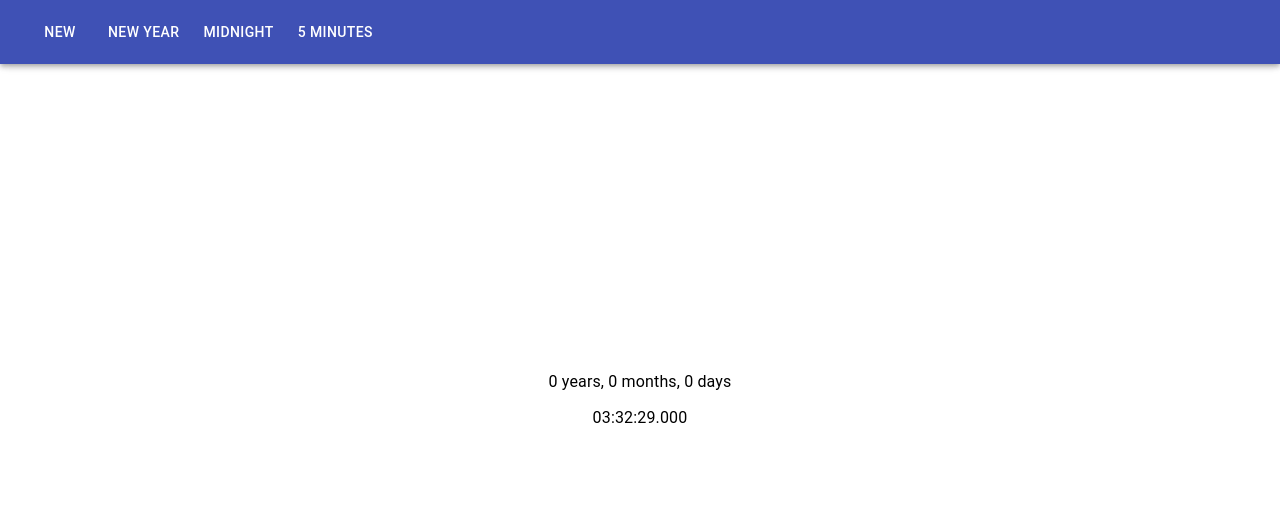
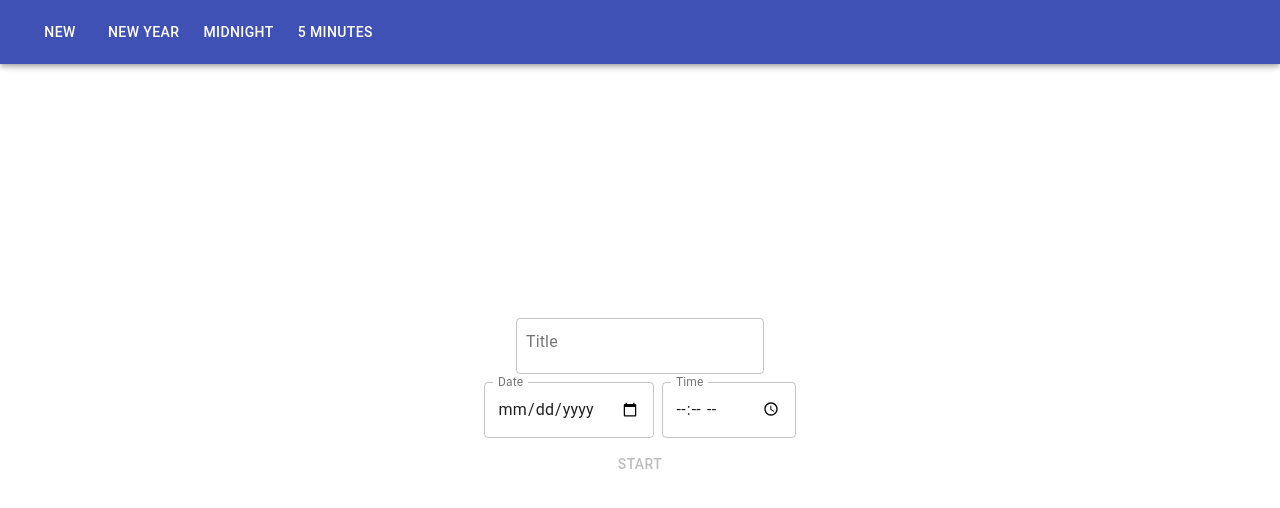
Before and after one commit to OkThought/countdown, a React (Create React App) app: page / in a window 1280 px wide. Shown: the top 508 px of the page. Built offline with nearby package versions, Linux system fonts and the light colour scheme.

Commit message:
Implement time input

```diff
--- a/src/components/App/App.tsx
+++ b/src/components/App/App.tsx
@@ -3,7 +3,16 @@ import React, {useState, useEffect, ChangeEvent, useMemo} from 'react'
 import Countdown, {CountdownRenderProps} from '../Countdown/Countdown'
 import {CountdownView} from '../CountdownView/CountdownView'
 import CountdownForm from '../CountdownForm/CountdownForm'
-import {dateWithoutTime, countdownUrl, CountdownUrlParams, MINUTE} from '../../utils'
+import {
+  dateWithoutTime,
+  countdownUrl,
+  CountdownUrlParams,
+  MINUTE,
+  formatDate,
+  formatTime,
+  DAY,
+  parseTime,
+} from '../../utils'
 
 //noinspection TypeScriptValidateTypes
 const useStyles = makeStyles((theme: Theme) => ({
@@ -14,7 +23,7 @@ const useStyles = makeStyles((theme: Theme) => ({
   appBar: {},
   link: {
     color: 'inherit',
-    margin: theme.spacing(0.5)
+    margin: theme.spacing(0.5),
   },
   content: {
     textAlign: 'center',
@@ -33,13 +42,15 @@ function App(props: {}) {
   const [newTargetDate, setNewTargetDate] = useState<Date | undefined>(targetDate)
   const [targetDateReached, setTargetDateReached] = useState(targetDate === undefined)
   const links = useMemo<Array<CountdownUrlParams & { label?: string }>>(() => {
+    const tomorrow = new Date(now.getTime() + DAY)
+
     return [{
       label: 'New',
     }, {
-      to: new Date(now.getFullYear(), 12, 31, 23, 59, 59, 999),
+      to: new Date(now.getFullYear() + 1, 1, 1, 0, 0, 0, 0),
       title: 'New Year',
     }, {
-      to: new Date(now.getFullYear(), now.getMonth(), now.getDate(), 23, 59, 59, 999),
+      to: new Date(tomorrow.getFullYear(), tomorrow.getMonth(), tomorrow.getDate(), 0,0, 0, 0),
       title: 'Midnight',
     }, {
       to: new Date(now.getTime() + 5 * MINUTE),
@@ -48,17 +59,14 @@ function App(props: {}) {
   }, [now])
 
   useEffect(() => {
-    let date = dateWithoutTime()
-
     new URLSearchParams(window.location.search).forEach((value, key) => {
       if (key === 'to') {
-        date = new Date(value)
+        setTargetDate(new Date(value))
       } else if (key === 'title') {
         setTitle(value)
       }
     })
 
-    setTargetDate(date)
   }, [])
 
   const newLocation = newTargetDate && countdownUrl({to: newTargetDate, title})
@@ -88,20 +96,44 @@ function App(props: {}) {
       <Container className={classes.content}>
         {targetDateReached ? (
           <CountdownForm
-            title={title}
-            onTitleChange={({target: {value}}) => setTitle(value)}
-            newTargetDate={newTargetDate}
-            onNewTargetDateChange={(e: ChangeEvent<HTMLInputElement>) => {
-              const oldDate = newTargetDate ? new Date(newTargetDate) : dateWithoutTime()
-              const newDate = e.target.valueAsDate || dateWithoutTime()
-              console.log(e.target.value, e.target.valueAsDate, newDate)
-              oldDate.setFullYear(newDate.getFullYear())
-              oldDate.setMonth(newDate.getMonth())
-              oldDate.setDate(newDate.getDate())
-              setNewTargetDate(oldDate)
+            titleProps={{
+              value: title,
+              onChange: ({target: {value}}) => setTitle(value),
             }}
-            onSubmit={() => window.location.assign(newLocation!)}
-            submitDisabled={!newLocation}
+            dateProps={{
+              value: newTargetDate ? formatDate(newTargetDate) : '',
+              onChange: (e: ChangeEvent<HTMLInputElement>) => {
+                const oldDate = newTargetDate ? new Date(newTargetDate) : dateWithoutTime()
+                const newDate = e.target.valueAsDate
+                if (newDate) {
+                  oldDate.setFullYear(
+                    newDate.getFullYear(),
+                    newDate.getMonth(),
+                    newDate.getDate(),
+                  )
+                  setNewTargetDate(oldDate)
+                } else {
+                  setNewTargetDate(undefined)
+                }
+              },
+            }}
+            timeProps={{
+              value: newTargetDate ? formatTime(newTargetDate) : '',
+              onChange: (e: ChangeEvent<HTMLInputElement>) => {
+                const oldDate = newTargetDate ? new Date(newTargetDate) : new Date()
+                const {value} = e.target
+                if (value) {
+                  oldDate.setHours(...parseTime(e.target.value))
+                  setNewTargetDate(oldDate)
+                } else {
+                  setNewTargetDate(newTargetDate ? dateWithoutTime(newTargetDate) : undefined)
+                }
+              },
+            }}
+            submitProps={{
+              disabled: !newLocation,
+              href: newLocation!,
+            }}
           />
         ) : (
           <Countdown
--- a/src/components/CountdownForm/CountdownForm.tsx
+++ b/src/components/CountdownForm/CountdownForm.tsx
@@ -1,16 +1,13 @@
 import React from 'react'
 import {Typography, TextField, Button, makeStyles, Theme} from '@material-ui/core'
-import {TextFieldProps} from '@material-ui/core/TextField'
-import {formatDate} from '../../utils'
+import {OutlinedTextFieldProps} from '@material-ui/core/TextField'
 import {ButtonProps} from '@material-ui/core/Button'
 
 export interface CountdownFormProps {
-  title: string
-  onTitleChange: TextFieldProps['onChange']
-  newTargetDate: Date | undefined
-  onNewTargetDateChange: TextFieldProps['onChange']
-  submitDisabled?: boolean
-  onSubmit: ButtonProps['onClick']
+  titleProps: Partial<OutlinedTextFieldProps>
+  dateProps: Partial<OutlinedTextFieldProps>
+  timeProps: Partial<OutlinedTextFieldProps>
+  submitProps: ButtonProps
 }
 
 //noinspection TypeScriptValidateTypes
@@ -31,12 +28,10 @@ const useStyles = makeStyles((theme: Theme) => ({
 
 function CountdownForm(props: CountdownFormProps) {
   const {
-    title,
-    onTitleChange,
-    newTargetDate,
-    onNewTargetDateChange,
-    submitDisabled,
-    onSubmit,
+    titleProps,
+    dateProps,
+    timeProps,
+    submitProps,
   } = props
 
   const classes = useStyles(props)
@@ -45,34 +40,53 @@ function CountdownForm(props: CountdownFormProps) {
     <>
       <Typography variant='h5' component='div'>
         <TextField
-          className={classes.title}
-          variant='outlined'
-          label='Title'
-          value={title}
-          onChange={onTitleChange}
+          {...{
+            className: classes.title,
+            variant: 'outlined',
+            label: 'Title',
+            ...titleProps,
+          }}
         />
       </Typography>
       <Typography variant='subtitle1' component='div'>
         <TextField
-          className={classes.date}
-          variant='outlined'
-          label='Date'
-          InputLabelProps={{
-            shrink: true,
+          {...{
+            className: classes.date,
+            variant: 'outlined',
+            label: 'Date',
+            InputLabelProps: {
+              shrink: true,
+            },
+            InputProps: {
+              inputProps: {
+                type: 'date',
+              },
+            },
+            ...dateProps,
           }}
-          InputProps={{
-            inputProps: {
-              type: 'date',
+        />
+        <TextField
+          {...{
+            className: classes.time,
+            variant: 'outlined',
+            label: 'Time',
+            InputLabelProps: {
+              shrink: true,
             },
+            InputProps: {
+              inputProps: {
+                type: 'time',
+              },
+            },
+            ...timeProps,
           }}
-          onChange={onNewTargetDateChange}
-          value={newTargetDate ? formatDate(newTargetDate) : ''}
         />
       </Typography>
       <Button
-        className={classes.submit}
-        disabled={submitDisabled}
-        onClick={onSubmit}
+        {...{
+          className: classes.submit,
+          ...submitProps,
+        }}
       >
         Start
       </Button>
--- a/src/utils.ts
+++ b/src/utils.ts
@@ -5,18 +5,34 @@ export const MINUTE = 60 * SECOND
 export const HOUR = 60 * MINUTE
 export const DAY = 24 * HOUR
 
-export function formatDate(date: Date) {
-  console.log('format', date.toISOString().slice(0, 'yyyy-mm-dd'.length))
-  return date.toISOString().slice(0, 'yyyy-mm-dd'.length)
-}
-
 export function dateWithoutTime(date?: Date) {
-  const _date = date || new Date()
-  return new Date(_date.getFullYear(), _date.getMonth(), _date.getDate(), 12)
+  const result = date ? new Date(date) : new Date()
+  result.setHours(12, 0, 0, 0)
+  return result
 }
 
 export function pad(num: number, places: number, character = '0') {
   return String(num).padStart(places, character)
+}
+
+export function formatDate(date: Date) {
+  return [
+    pad(date.getFullYear(), 4),
+    pad(date.getMonth(), 2),
+    pad(date.getDate(), 2),
+  ].join('\u002D')
+}
+
+export function formatTime(date: Date) {
+  return [
+    pad(date.getHours(), 2),
+    pad(date.getMinutes(), 2),
+    pad(date.getSeconds(), 2),
+  ].join(':')
+}
+
+export function parseTime(value: string): [number, number, number] {
+  return value.split(':', 3).map(i => parseInt(i, 10)) as [number, number, number]
 }
 
 export type CountdownUrlParams = {base?: string, to?: Date, title?: string}
```
